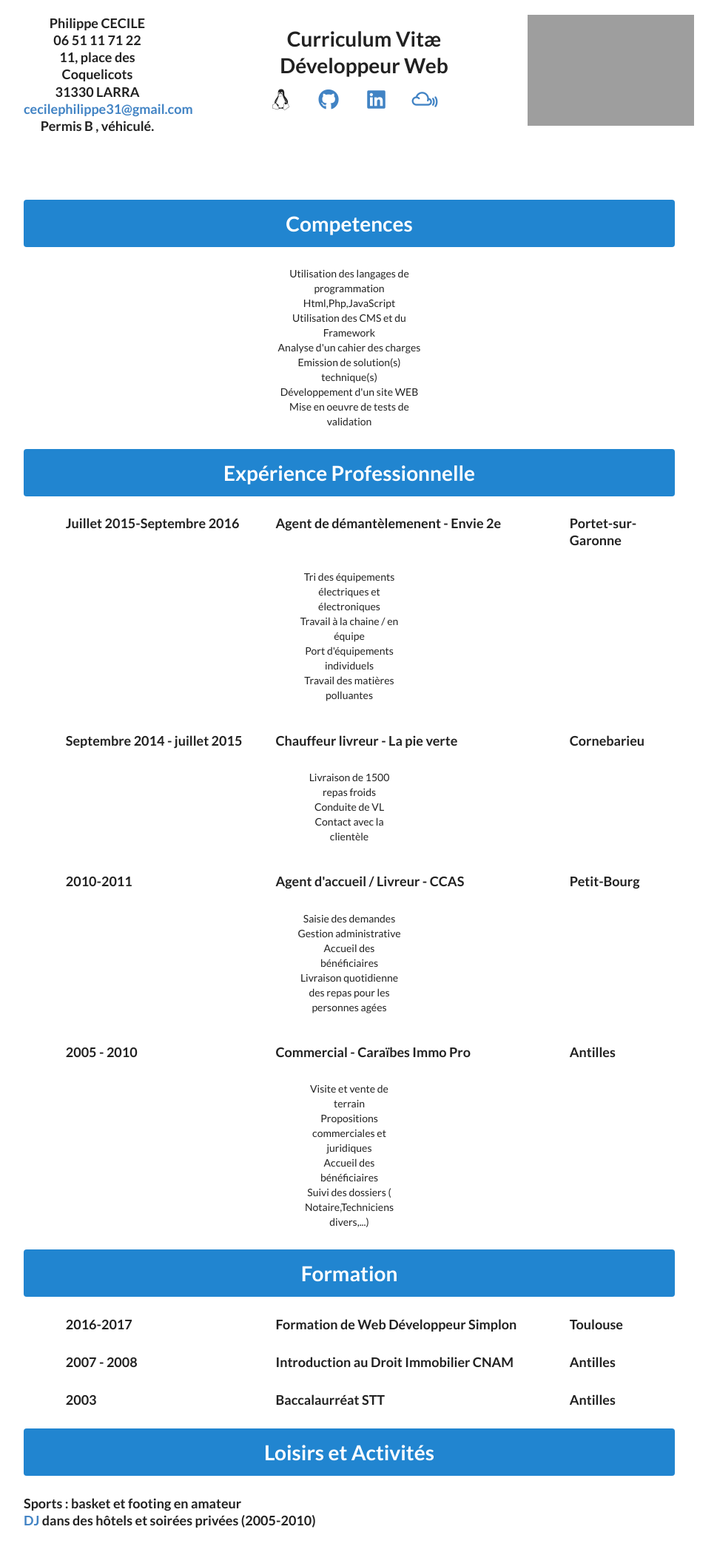
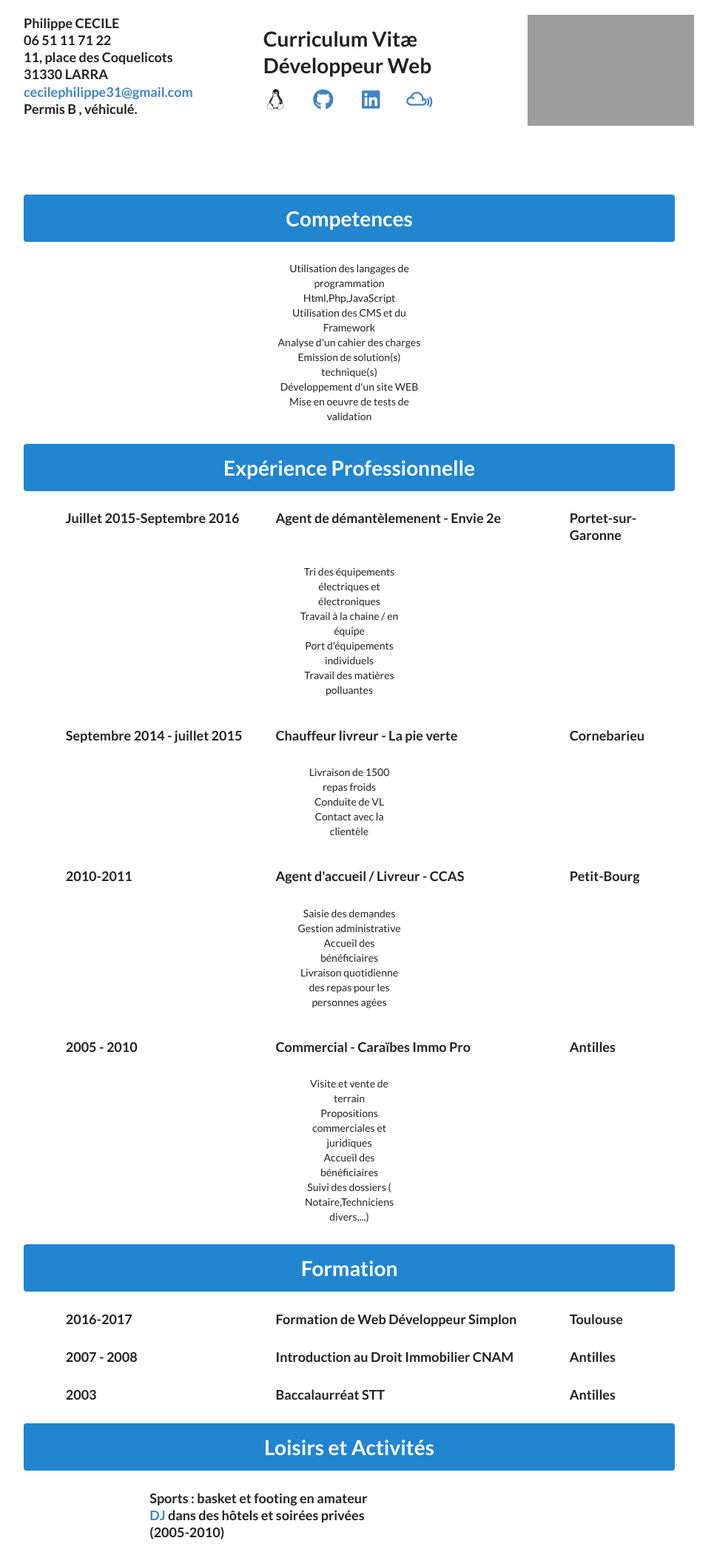
Before and after one commit to Cphil31/cv_final, a website: page index.html in a window 1280 px wide. Shown: the whole page at 74% size, without its empty margins (168-1137 px from the left). Before the commit the page ends 2067 px from the top, so only its background shows below. Drawn offline with nearby package versions, Linux system fonts and the light colour scheme; grey boxes are pictures that could not be loaded.

Commit message:
mise en page

```diff
--- a/index.html
+++ b/index.html
@@ -2,7 +2,6 @@
 			<html lang="en">
 
 			<head>
-
 				<meta charset="UTF-8">
 				<title>Curriculum Vitæ</title>
 				<link rel="stylesheet" href="styles.css">
@@ -13,8 +12,8 @@
 			<body>
 				<div id="red">
 					<!-- Début du cv -->
-					<div class="ui center aligned grid">
-						<div class="four wide column">
+					<div class="ui grid">
+						<div class="five wide column">
 							<div class="ui list">
 								<h3>
 									<div class="item">Philippe CECILE</div>
@@ -26,13 +25,13 @@
 								</h3>
 							</div>
 						</div>
-						<div class="eight wide column">
+						<div class="seven wide column">
 							<div class="block-center">
 								<ul>
 									<div class="item"><h1>Curriculum Vitæ</h1></div>
 									<div class="item"><h1>Développeur Web</h1></div>
 									<h1>
-										<div class="ui center aligned grid">
+										<div class="ui  grid">
 											<div><i class="linux icon"></i></div>
 											<div><a href="https://github.com/Cphil31" target="_blank"><i class="github icon"></a></i></div>
 											<div><a href="" target="_blank"><i class="linkedin icon"></a></i></div>
@@ -43,7 +42,7 @@
 								</div>
 
 							</div>
-							<div class="four wide column"><img src="brsk3c6xpxm-camille-kimberly.jpg" height="150" width="225" ></div>
+							<div class=" wide column"><img src="brsk3c6xpxm-camille-kimberly.jpg" height="150" width="225" ></div>
 						</div>
 						<div class="spacetop"></div>
 						<div class="titreCompetences sixteen wide column">
@@ -215,9 +214,18 @@
 						</div>
 						<h3>
 							<div class="space"></div>
-							<div class="ui list">
-								<li>Sports : basket et footing en amateur</li>
-								<li><a href="https://www.mixcloud.com/vito-sanacho/">DJ</a> dans des hôtels et soirées privées (2005-2010) </li>
+							<div class="ui grid">
+								<div class="three wide column"></div>
+								<div class="six wide column">
+
+									<div class="ui list">
+										<li>Sports : basket et footing en amateur</li>
+										<li><a href="https://www.mixcloud.com/vito-sanacho/">DJ</a> dans des hôtels et soirées privées (2005-2010) </li>
+									</div>
+
+
+								</div>
+								<div class="four wide column"></div>
 							</div>
 						</h3>
 						<!-- FIN DU CV -->
```
